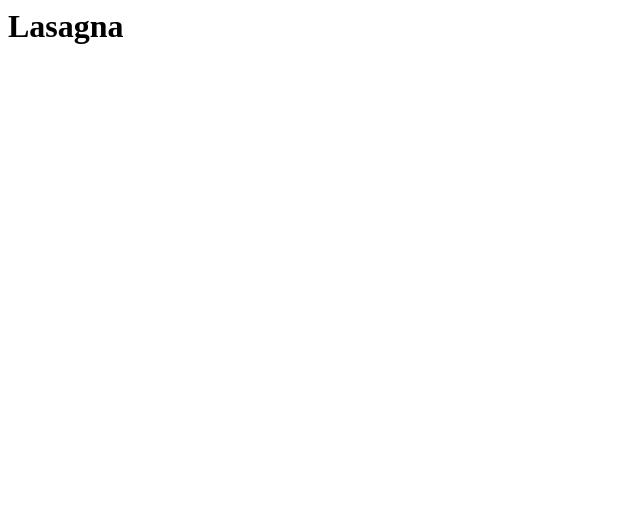
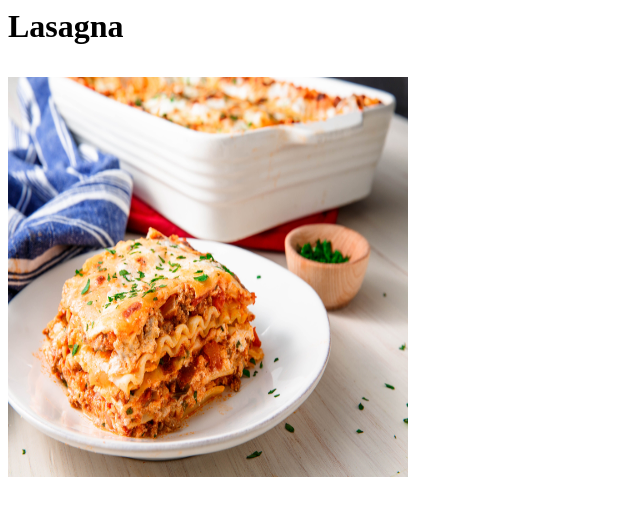
Before and after one commit to jKaarlehto/odin-recipes, a plain HTML site: page recipes/lasagna.html in a window 1280 px wide. Shown: the whole page, without its empty margins (0-640 px from the left). Drawn offline with Linux system fonts and the light colour scheme.

Commit message:
Add image of finished recipe

```diff
--- a/recipes/lasagna.html
+++ b/recipes/lasagna.html
@@ -8,5 +8,7 @@
 <body>
 
 	<h1> Lasagna <h/1>
-
+	<p>
+	  <img src="../img/lasagna.jpg" height="400" width="400">
+	</p>
 </body>
```
